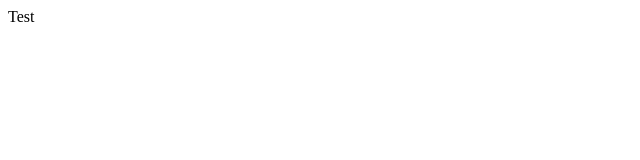
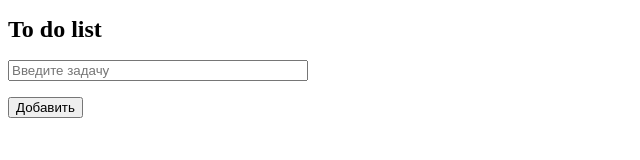
Before and after one commit to Bib4ik/To-Do-List, a website: page index.html in a window 1280 px wide. Shown: the whole page, without its empty margins (0-640 px from the left). Drawn offline with Linux system fonts and the light colour scheme.

Commit message:
1. Adding tasks and new lines

```diff
--- a/index.html
+++ b/index.html
@@ -1,10 +1,48 @@
-<!DOCTYPE html>
+<!doctype html>
 <html lang="en">
 <head>
-  <meta charset="UTF-8">
-  <title>$Title$</title>
+    <meta charset="UTF-8">
+    <meta name="viewport"
+          content="width=device-width, user-scalable=no, initial-scale=1.0, maximum-scale=1.0, minimum-scale=1.0">
+    <meta http-equiv="X-UA-Compatible" content="ie=edge">
+    <title>Document</title>
+  <style>
+    h1{
+      font-size: 24px;
+    }
+
+    .list{
+      width: auto;
+      max-width: 300px;
+      list-style-type: none; /* Убирает точки, если они не нужны */
+      padding: 0;
+    }
+
+    .list__item{
+      font-size: 18px;
+      color: white;
+      width: auto;
+      cursor: pointer;
+      margin-bottom: 10px;   /* Расстояние между строками */
+    }
+
+    input {
+      width: 100%;           /* Чтобы все инпуты были одинаковой ширины */
+      box-sizing: border-box; /* Чтобы рамки не вылезали за края */
+    }
+  </style>
 </head>
 <body>
-Test
+<div class="conteiner">
+  <h1>To do list</h1>
+  <ul class="list">
+    <li class="list__item">
+      <input type="text" placeholder="Введите задачу">
+    </li>
+  </ul>
+  <button class="btn">Добавить</button>
+</div>
+
+<script src="index.js"></script>
 </body>
 </html>
--- a/index.js
+++ b/index.js
@@ -1 +1,16 @@
-console.log('Happy developing ✨')
+const list = document.querySelector('.list');
+const btn = document.querySelector('.btn');
+const li=document.querySelector('.list__item');
+
+btn.addEventListener('click', () => {
+
+    const newItem = document.createElement('li');
+    newItem.className = 'list__item';
+
+    const input = document.createElement('input');
+    input.type = 'text';
+    input.placeholder = 'Введите задачу';
+
+    list.appendChild(newItem);
+    list.appendChild(input);
+});
```
